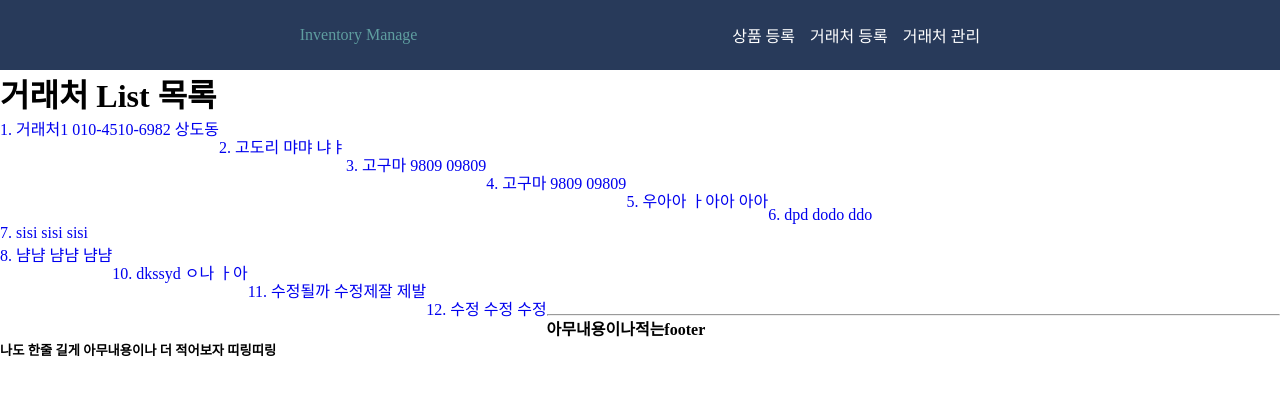
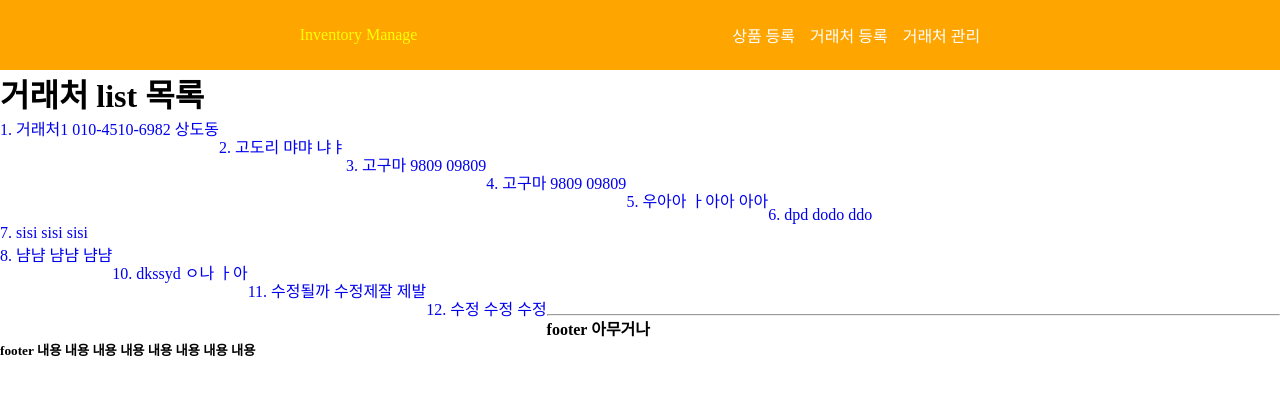
Before and after one commit to Koeunseooooo/piro13_inventory_management, a Django app: page /Account_List in a window 1280 px wide. Shown: the top 395 px of the page. Run offline with Django 3.2, Linux system fonts and the light colour scheme; data comes from the database, SQL or seed files in the repository.

Commit message:
'accountOnlyPlus'

```diff
--- a/config/templates/layout.html
+++ b/config/templates/layout.html
@@ -28,7 +28,7 @@
 
     .nav {
         display: block;
-        background-color: rgba(40, 58, 90, 1);
+        background-color: orange;
         width: 100%;
         position: fixed;
 
@@ -53,7 +53,7 @@
     }
 
     .nav__column .mainIcon > a{
-        color : cadetblue;
+        color : yellow;
     }
 
     .nav__list .nav__item > a{
@@ -87,9 +87,9 @@
     </div>
     <div class="nav__column">
         <ul class="nav__list">
-            <li class="nav__item"><a href="#" target="_self">상품 등록</a></li>
-            <li class="nav__item"><a href="#" target="_self">거래처 등록</a></li>
-            <li class="nav__item"><a href="#" target="_self">거래처 관리</a></li>
+            <li class="nav__item"><a href="{% url "shop:Account_Register" %}" target="_self">상품 등록</a></li>
+            <li class="nav__item"><a href="{% url "shop:Account_Register" %}" target="_self">거래처 등록</a></li>
+            <li class="nav__item"><a href="{% url "shop:Account_Register" %}" target="_self">거래처 관리</a></li>
         </ul>
     </div>
 
@@ -102,8 +102,8 @@
 
 <div class="footer">
     <hr/>
-    <h4>아무내용이나적는footer</h4>
-    <h5>나도 한줄 길게 아무내용이나 더 적어보자 띠링띠링</h5>
+    <h4>footer 아무거나</h4>
+    <h5>footer 내용 내용 내용 내용 내용 내용 내용 내용 </h5>
 </div>
 
 
--- a/shop/templates/shop/Account_List.html
+++ b/shop/templates/shop/Account_List.html
@@ -3,7 +3,7 @@
 {% block content %}
 
 
-<h1>거래처 List 목록</h1>
+<h1>거래처 list 목록</h1>
 
 
 <ul>
```
